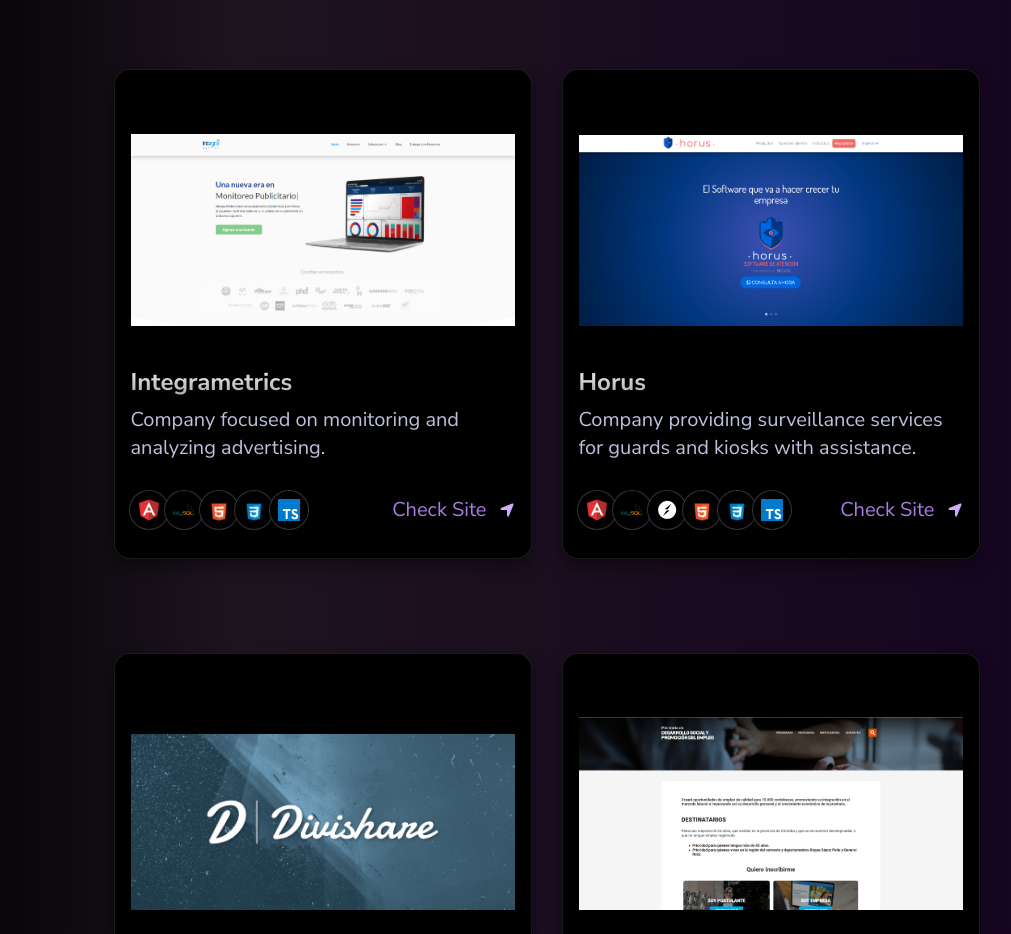
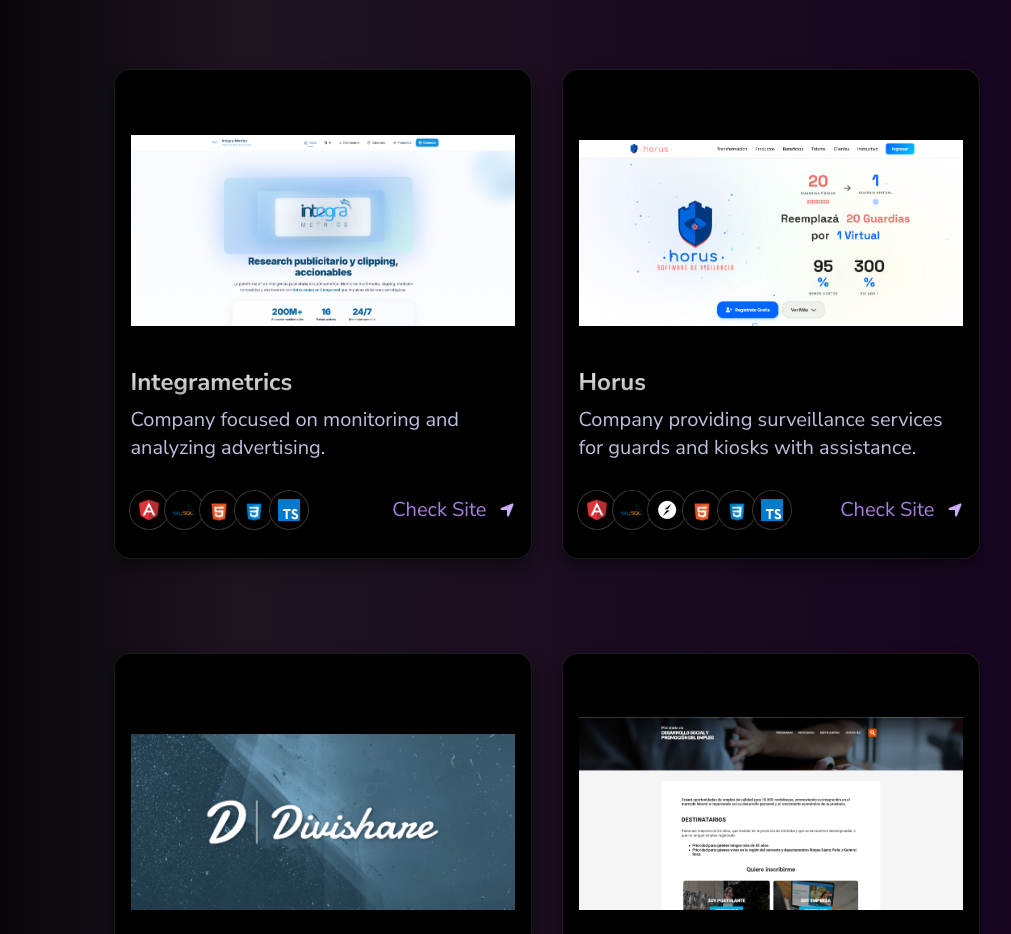
Before and after one commit to tomitose/portfolio-tomas, a React (Vite) app: page / in a window 1280 px wide. Shown: the part 4480-5414 px from the top of the page, without its empty margins (95-1106 px from the left). Built offline with nearby package versions, Linux system fonts and the light colour scheme.

Commit message:
Agregado de imagenes y link Integra

```diff
--- a/src/data/index.ts
+++ b/src/data/index.ts
@@ -36,15 +36,15 @@
     id: 4,
     title: "Integrametrics",
     des: "Company focused on monitoring and analyzing advertising.",
-    img: "/integra.png",
+    img: "/integra2.png",
     iconLists: ["/logos/angular.svg", "/logos/mysql.svg", "/logos/html.svg", "/logos/css.svg", "/logos/typescript.svg"],
-    link: "https://www.integra-metrics.com/",
+    link: "https://integra-metrics.com/",
   },
   {
     id: 5,
     title: "Horus",
     des: "Company providing surveillance services for guards and kiosks with assistance.",
-    img: "/horus.png",
+    img: "/horus2.png",
     iconLists: ["/logos/angular.svg", "/logos/mysql.svg", "/logos/socket.svg", "/logos/html.svg", "/logos/css.svg", "/logos/typescript.svg"],
     link: "https://horus.com.ar/",
   },
```
Also changed, not shown: public/horus2.png (added), public/integra2.png (added).
